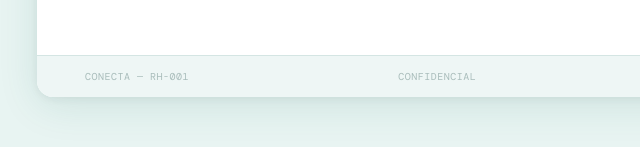
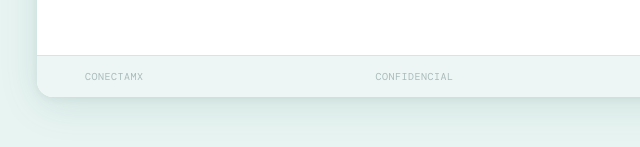
Before and after one commit to Conecta-MX/Conecta-MX.github.io, a plain HTML site: page index.html in a window 1280 px wide. Shown: the part 1449-1596 px from the top of the page, 193-833 px from the left. Drawn offline with nearby package versions, Linux system fonts and the light colour scheme.

Commit message:
Update index.html

```diff
--- a/index.html
+++ b/index.html
@@ -419,7 +419,7 @@ textarea { resize: vertical; min-height: 80px; }
   </div><!-- /doc-body -->
 
   <div class="doc-footer">
-    <span class="footer-text">CONECTA — RH-001</span>
+    <span class="footer-text">CONECTAMX</span>
     <span class="footer-text">CONFIDENCIAL</span>
     <span class="footer-text" id="fecha-footer"></span>
   </div>
```
